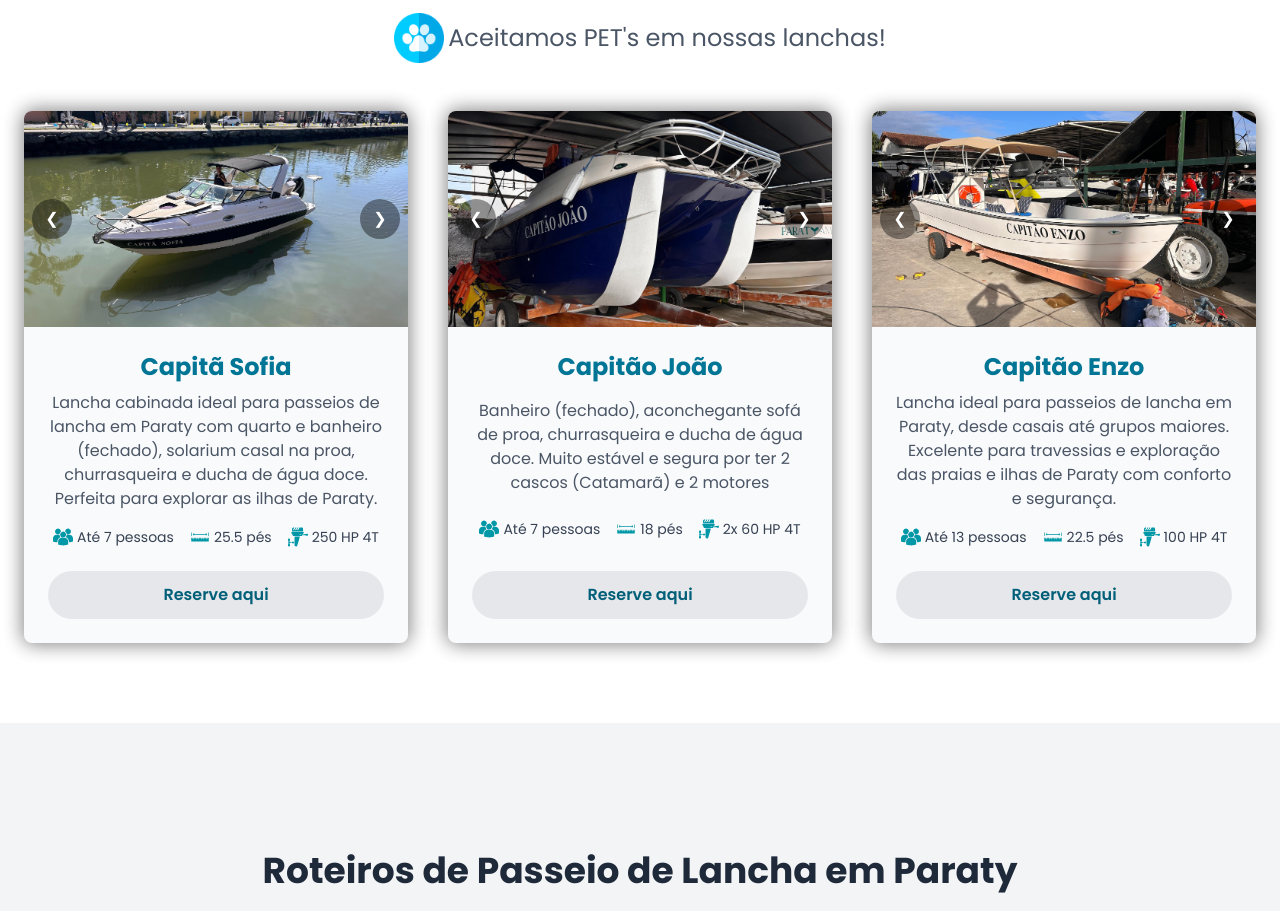
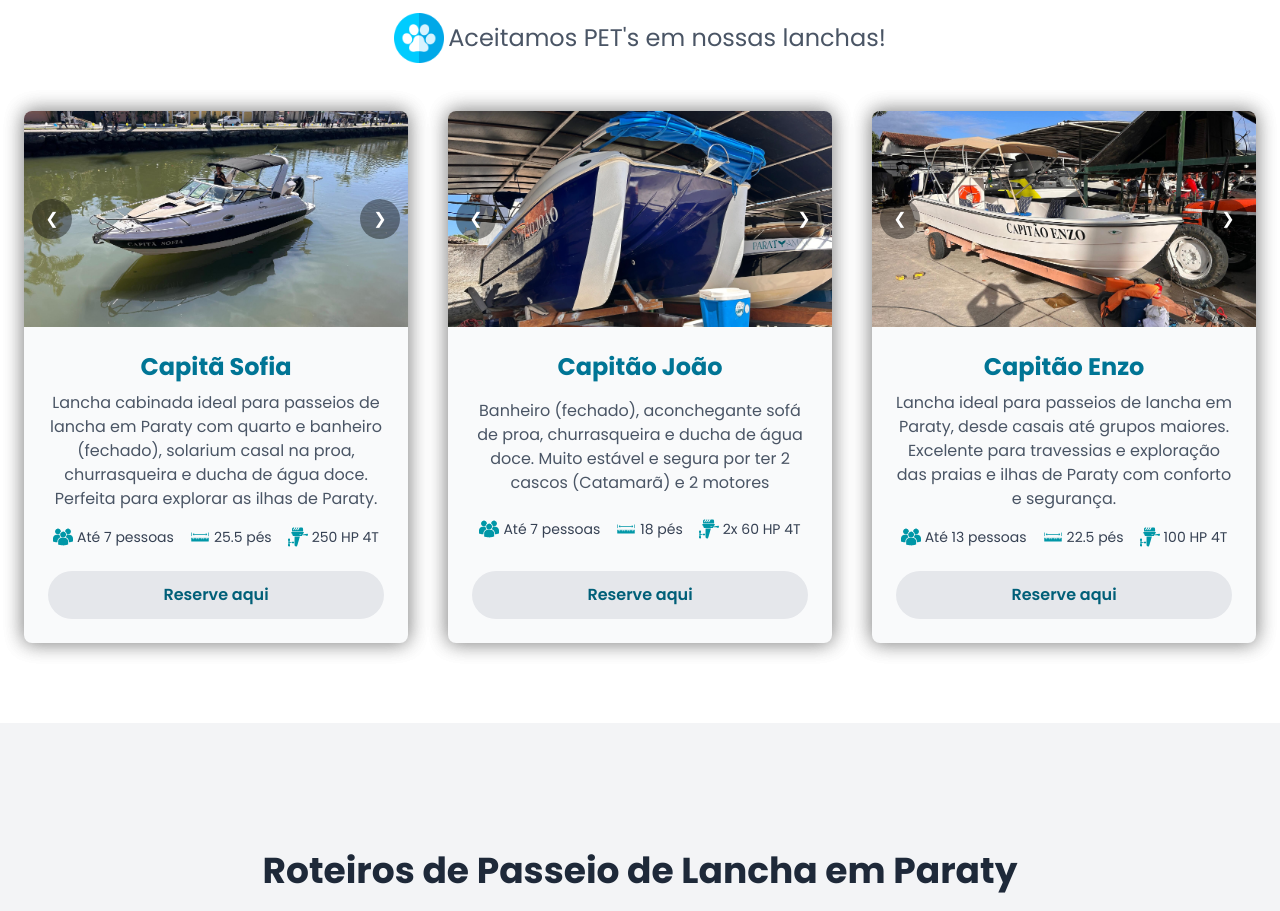
Before and after one commit to jopedropm/CapitaoParaty, a plain HTML site: page index.html in a window 1280 px wide. Shown: the part 1099-2010 px from the top of the page. Drawn offline with Linux system fonts and the light colour scheme.

Commit message:
FOTO lancha joao

```diff
--- a/index.html
+++ b/index.html
@@ -315,7 +315,7 @@
                         <div class="relative w-full aspect-video" data-slider>
                             <!-- Slides -->
                             <div class="slide absolute inset-0">
-                                <img src="./public/images/lanchas/joao.jpg" alt="Lancha Capitão João"
+                                <img src="./public/images/lanchas/joao.webp" alt="Lancha Capitão João"
                                     class="w-full h-full object-cover">
                             </div>
                             <div class="slide hidden absolute inset-0">
@@ -372,7 +372,7 @@
                         </div>
                     </div>
 
-                                        <!-- Card Lancha 2 (Com Slider) -->
+                    <!-- Card Lancha 3 (Com Slider) -->
                     <div class="bg-gray-50 rounded-lg shadow-lg overflow-hidden card-hover h-full flex flex-col">
                         <!-- Wrapper para o slider - Usando aspect-video para manter proporção 16:9 -->
                         <div class="relative w-full aspect-video" data-slider>
```
Also changed, not shown: public/images/lanchas/joao.webp (added).
